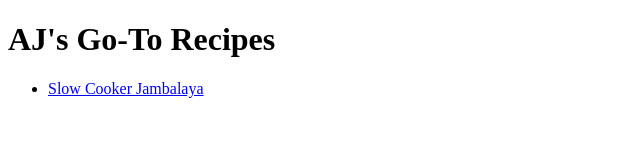
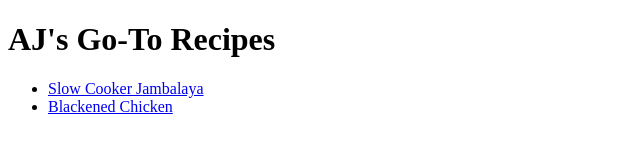
Before and after one commit to ajp4707/odin-recipes, a plain HTML site: page index.html in a window 1280 px wide. Shown: the whole page, without its empty margins (0-640 px from the left). Drawn offline with Linux system fonts and the light colour scheme.

Commit message:
add chicken link to index

```diff
--- a/index.html
+++ b/index.html
@@ -9,6 +9,8 @@
     <ul>
         <li><a href="recipes/jambalaya.html">Slow Cooker Jambalaya</a>
         </li>
+        <li><a href="recipes/blackenedchicken.html">Blackened Chicken</a>
+        </li>
     </ul>
 
 </body>
```
